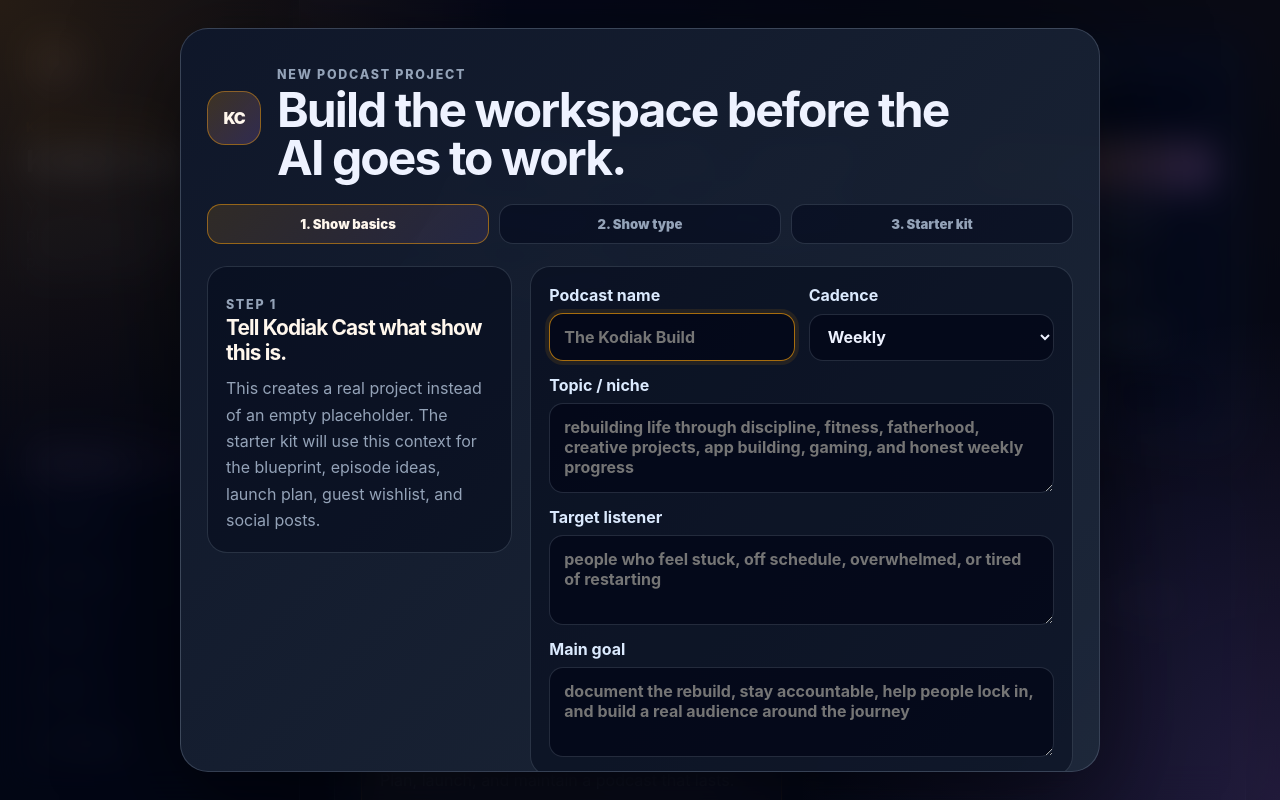
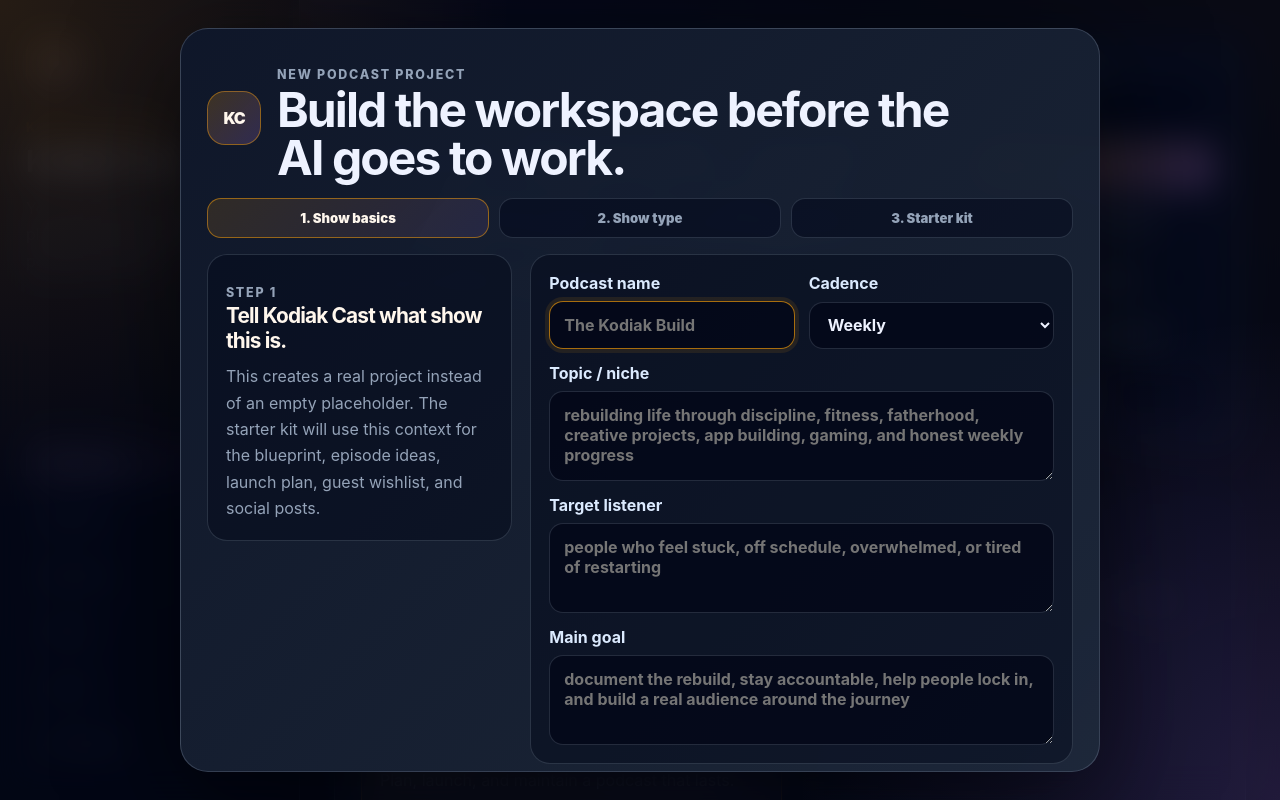
Before and after one commit to PapaKodiak92/kodiak-cast, a React (Vite) app: page / in a window 1280 px wide. Both pictures are taken after a click on the button "New Podcast Project". Shown: the top 800 px of the page. Built offline with nearby package versions, Linux system fonts and the light colour scheme.

Commit message:
Tighten project wizard footer spacing

```diff
--- a/src/components/projectWizard.css
+++ b/src/components/projectWizard.css
@@ -13,8 +13,9 @@
 }
 
 .project-wizard {
-  display: grid;
-  gap: 22px;
+  display: flex;
+  flex-direction: column;
+  gap: 16px;
   width: min(920px, 100%);
   max-height: calc(100vh - 56px);
   overflow-y: auto;
@@ -98,6 +99,12 @@
   align-items: start;
 }
 
+.wizard-main-column {
+  display: grid;
+  gap: 14px;
+  min-width: 0;
+}
+
 .wizard-copy-card,
 .show-type-card,
 .wizard-form-grid {
@@ -145,6 +152,10 @@
   resize: vertical;
 }
 
+.compact-wizard-form textarea {
+  min-height: 74px;
+}
+
 .show-type-grid {
   display: grid;
   grid-template-columns: repeat(2, minmax(0, 1fr));
@@ -176,7 +187,7 @@
 }
 
 .compact-wizard-form {
-  margin-top: 14px;
+  margin-top: 0;
 }
 
 .wizard-actions {
@@ -184,7 +195,9 @@
   flex-wrap: wrap;
   justify-content: flex-end;
   gap: 10px;
-  padding-top: 4px;
+  margin-top: 2px;
+  padding-top: 14px;
+  border-top: 1px solid rgba(148, 163, 184, 0.14);
 }
 
 @media (max-width: 860px) {
```
